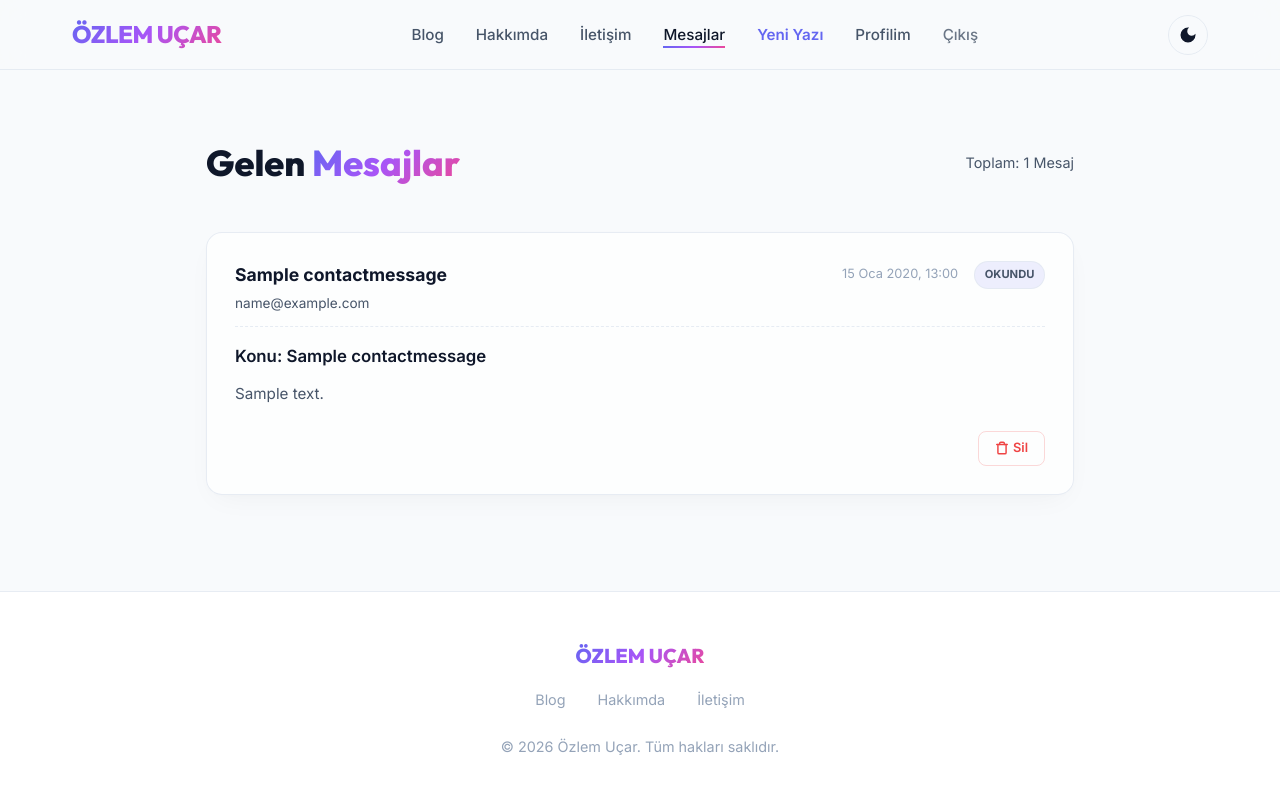
After one commit to ozlemucar29/OzlemUcarBlog, a Django app: page /messages/ in a window 1280 px wide. The commit adds this page. Run offline with Django 5.2, Linux system fonts and the light colour scheme; a user stored in the database is signed in; tables that the repository leaves empty hold one stand-in row (values such as "Sample post").

Commit message:
feat: iletisim formu bildirimlerini duzelt ve yeni mesaj paneli ekle

```diff
--- a/blog/templates/blog/base.html
+++ b/blog/templates/blog/base.html
@@ -21,6 +21,9 @@
                     <li><a href="{% url 'about' %}" class="nav-link {% if request.resolver_match.url_name == 'about' %}active{% endif %}">Hakkımda</a></li>
                     <li><a href="{% url 'contact' %}" class="nav-link {% if request.resolver_match.url_name == 'contact' %}active{% endif %}">İletişim</a></li>
                     {% if user.is_authenticated %}
+                        {% if user.is_staff or user.is_superuser %}
+                            <li><a href="{% url 'contact_messages' %}" class="nav-link {% if request.resolver_match.url_name == 'contact_messages' %}active{% endif %}">Mesajlar</a></li>
+                        {% endif %}
                         <li><a href="{% url 'post_create' %}" class="nav-link {% if request.resolver_match.url_name == 'post_create' %}active{% endif %}" style="color: var(--accent-color); font-weight: 600;">Yeni Yazı</a></li>
                         <li><a href="{% url 'profile' %}" class="nav-link {% if request.resolver_match.url_name == 'profile' %}active{% endif %}">Profilim</a></li>
                         <li><a href="{% url 'logout' %}" class="nav-link" style="opacity: 0.8;">Çıkış</a></li>
--- /dev/null
+++ b/blog/templates/blog/contact_messages.html
@@ -0,0 +1,69 @@
+{% extends 'blog/base.html' %}
+
+{% block title %}Mesajlar | Özlem Uçar{% endblock %}
+
+{% block content %}
+<div class="inbox-container">
+    <div class="inbox-header">
+        <h1 class="inbox-title">Gelen <span>Mesajlar</span></h1>
+        <div style="font-size: 0.9rem; color: var(--text-secondary);">
+            Toplam: {{ contact_messages.count }} Mesaj
+        </div>
+    </div>
+
+    {% if contact_messages %}
+        <div class="message-card-list">
+            {% for msg in contact_messages %}
+                <div class="message-item-card {% if not msg.is_read %}unread{% endif %}">
+                    <div class="message-item-header">
+                        <div class="message-sender-info">
+                            <span class="message-sender-name">{{ msg.name }}</span>
+                            <span class="message-sender-email">{{ msg.email }}</span>
+                        </div>
+                        <div class="message-meta-info">
+                            <span class="message-date">{{ msg.created_at|date:"d M Y, H:i" }}</span>
+                            {% if msg.is_read %}
+                                <span class="message-badge read">Okundu</span>
+                            {% else %}
+                                <span class="message-badge unread">Yeni</span>
+                            {% endif %}
+                        </div>
+                    </div>
+
+                    <div class="message-subject">Konu: {{ msg.subject }}</div>
+                    <div class="message-body-text">{{ msg.message }}</div>
+
+                    <div class="message-actions-bar">
+                        {% if not msg.is_read %}
+                            <a href="{% url 'contact_message_read' msg.pk %}" class="btn-sm btn-sm-primary">
+                                <svg width="14" height="14" viewBox="0 0 24 24" fill="none" stroke="currentColor" stroke-width="2.5" stroke-linecap="round" stroke-linejoin="round">
+                                    <polyline points="20 6 9 17 4 12"></polyline>
+                                </svg>
+                                Okundu İşaretle
+                            </a>
+                        {% endif %}
+                        <a href="{% url 'contact_message_delete' msg.pk %}" class="btn-sm btn-sm-danger" onclick="return confirm('Bu mesajı silmek istediğinize emin misiniz?');">
+                            <svg width="14" height="14" viewBox="0 0 24 24" fill="none" stroke="currentColor" stroke-width="2.5" stroke-linecap="round" stroke-linejoin="round">
+                                <polyline points="3 6 5 6 21 6"></polyline>
+                                <path d="M19 6v14a2 2 0 0 1-2 2H7a2 2 0 0 1-2-2V6m3 0V4a2 2 0 0 1 2-2h4a2 2 0 0 1 2 2v2"></path>
+                            </svg>
+                            Sil
+                        </a>
+                    </div>
+                </div>
+            {% endfor %}
+        </div>
+    {% else %}
+        <div class="empty-inbox-card">
+            <div class="empty-inbox-icon">
+                <svg width="64" height="64" viewBox="0 0 24 24" fill="none" stroke="currentColor" stroke-width="1.5" stroke-linecap="round" stroke-linejoin="round">
+                    <path d="M22 12h-6l-3 3-3-3H2"></path>
+                    <path d="M5.45 5.11L2 12v6a2 2 0 0 0 2 2h16a2 2 0 0 0 2-2v-6l-3.45-6.89A2 2 0 0 0 16.76 4H7.24a2 2 0 0 0-1.79 1.11z"></path>
+                </svg>
+            </div>
+            <h3>Gelen kutunuz boş</h3>
+            <p style="margin-top: 0.5rem; color: var(--text-muted);">Henüz bir iletişim mesajı almadınız.</p>
+        </div>
+    {% endif %}
+</div>
+{% endblock %}
--- a/blog/urls.py
+++ b/blog/urls.py
@@ -24,6 +24,11 @@ urlpatterns = [
     # User Profile
     path('profile/', views.profile_edit, name='profile'),
 
+    # Contact Messages Dashboard
+    path('messages/', views.contact_messages, name='contact_messages'),
+    path('messages/<int:pk>/read/', views.contact_message_read, name='contact_message_read'),
+    path('messages/<int:pk>/delete/', views.contact_message_delete, name='contact_message_delete'),
+
     # Post Approve
     path('post/<slug:slug>/approve/', views.post_approve, name='post_approve'),
     path('post/<slug:slug>/reject/', views.post_reject, name='post_reject'),
--- a/blog/views.py
+++ b/blog/views.py
@@ -373,3 +373,44 @@ def post_reject(request, slug):
     else:
         messages.error(request, "Bu işlem için yetkiniz bulunmamaktadır.")
         return redirect('post_list')
+
+
+@login_required(login_url='login')
+def contact_messages(request):
+    # Yetki kontrolü: Yalnızca yöneticiler (staff/superuser) görebilir
+    if not (request.user.is_superuser or request.user.is_staff):
+        messages.error(request, "Bu sayfaya erişim yetkiniz bulunmamaktadır.")
+        return redirect('post_list')
+
+    messages_list = ContactMessage.objects.all()
+    context = {
+        'contact_messages': messages_list
+    }
+    return render(request, 'blog/contact_messages.html', context)
+
+
+@login_required(login_url='login')
+def contact_message_read(request, pk):
+    # Yetki kontrolü: Yalnızca yöneticiler (staff/superuser) okundu yapabilir
+    if not (request.user.is_superuser or request.user.is_staff):
+        messages.error(request, "Bu işlem için yetkiniz bulunmamaktadır.")
+        return redirect('post_list')
+
+    message = get_object_or_404(ContactMessage, pk=pk)
+    message.is_read = True
+    message.save()
+    messages.success(request, "Mesaj okundu olarak işaretlendi.")
+    return redirect('contact_messages')
+
+
+@login_required(login_url='login')
+def contact_message_delete(request, pk):
+    # Yetki kontrolü: Yalnızca yöneticiler (staff/superuser) silebilir
+    if not (request.user.is_superuser or request.user.is_staff):
+        messages.error(request, "Bu işlem için yetkiniz bulunmamaktadır.")
+        return redirect('post_list')
+
+    message = get_object_or_404(ContactMessage, pk=pk)
+    message.delete()
+    messages.success(request, "Mesaj başarıyla silindi.")
+    return redirect('contact_messages')
--- a/static/css/style.css
+++ b/static/css/style.css
@@ -1050,3 +1050,207 @@ button, input, textarea, select {
     background-color: var(--bg-secondary);
     color: var(--text-primary);
 }
+
+@keyframes slideOut {
+    from {
+        transform: translateX(0);
+        opacity: 1;
+    }
+    to {
+        transform: translateX(100%);
+        opacity: 0;
+    }
+}
+
+.toast.success {
+    border-left-color: #10b981;
+}
+.toast.error {
+    border-left-color: #ef4444;
+}
+.toast.info {
+    border-left-color: #3b82f6;
+}
+.toast.warning {
+    border-left-color: #f59e0b;
+}
+
+/* Contact Messages Dashboard Styles */
+.inbox-container {
+    max-width: 900px;
+    margin: 4rem auto 6rem;
+    padding: 0 1rem;
+}
+
+.inbox-header {
+    display: flex;
+    justify-content: space-between;
+    align-items: center;
+    margin-bottom: 2.5rem;
+}
+
+.inbox-title {
+    font-family: var(--font-heading);
+    font-size: 2.25rem;
+    font-weight: 800;
+}
+
+.inbox-title span {
+    background: var(--accent-gradient);
+    -webkit-background-clip: text;
+    -webkit-text-fill-color: transparent;
+}
+
+.message-card-list {
+    display: flex;
+    flex-direction: column;
+    gap: 1.5rem;
+}
+
+.message-item-card {
+    background: var(--bg-card);
+    border: 1px solid var(--border-color);
+    border-radius: 16px;
+    padding: 1.75rem;
+    box-shadow: var(--card-shadow);
+    transition: all 0.3s ease;
+    position: relative;
+    overflow: hidden;
+}
+
+.message-item-card.unread {
+    border-left: 4px solid var(--accent-color);
+}
+
+.message-item-card:hover {
+    transform: translateY(-2px);
+    box-shadow: var(--card-shadow-hover);
+    border-color: var(--accent-color);
+}
+
+.message-item-header {
+    display: flex;
+    justify-content: space-between;
+    align-items: flex-start;
+    flex-wrap: wrap;
+    gap: 1rem;
+    margin-bottom: 1rem;
+    border-bottom: 1px dashed var(--border-color);
+    padding-bottom: 0.75rem;
+}
+
+.message-sender-info {
+    display: flex;
+    flex-direction: column;
+    gap: 0.25rem;
+}
+
+.message-sender-name {
+    font-weight: 700;
+    color: var(--text-primary);
+    font-size: 1.1rem;
+}
+
+.message-sender-email {
+    font-size: 0.85rem;
+    color: var(--text-secondary);
+}
+
+.message-meta-info {
+    display: flex;
+    align-items: center;
+    gap: 1rem;
+}
+
+.message-date {
+    font-size: 0.8rem;
+    color: var(--text-muted);
+}
+
+.message-badge {
+    padding: 0.25rem 0.6rem;
+    font-size: 0.7rem;
+    font-weight: 700;
+    border-radius: 20px;
+    text-transform: uppercase;
+}
+
+.message-badge.unread {
+    background-color: rgba(99, 102, 241, 0.1);
+    color: var(--accent-color);
+    border: 1px solid rgba(99, 102, 241, 0.2);
+}
+
+.message-badge.read {
+    background-color: var(--badge-bg);
+    color: var(--text-secondary);
+    border: 1px solid var(--border-color);
+}
+
+.message-subject {
+    font-weight: 600;
+    color: var(--text-primary);
+    margin-bottom: 0.75rem;
+    font-size: 1.05rem;
+}
+
+.message-body-text {
+    color: var(--text-secondary);
+    line-height: 1.6;
+    font-size: 0.95rem;
+    white-space: pre-line;
+    margin-bottom: 1.5rem;
+}
+
+.message-actions-bar {
+    display: flex;
+    gap: 1rem;
+    justify-content: flex-end;
+}
+
+.btn-sm {
+    padding: 0.4rem 1rem;
+    font-size: 0.8rem;
+    border-radius: 8px;
+    font-weight: 600;
+    display: inline-flex;
+    align-items: center;
+    gap: 0.25rem;
+    cursor: pointer;
+    transition: all 0.2s ease;
+}
+
+.btn-sm-primary {
+    background: var(--accent-gradient);
+    color: #ffffff;
+    border: none;
+}
+
+.btn-sm-primary:hover {
+    opacity: 0.9;
+}
+
+.btn-sm-danger {
+    background: transparent;
+    color: #ef4444;
+    border: 1px solid rgba(239, 68, 68, 0.2);
+}
+
+.btn-sm-danger:hover {
+    background: rgba(239, 68, 68, 0.05);
+    border-color: #ef4444;
+}
+
+.empty-inbox-card {
+    text-align: center;
+    padding: 4rem 2rem;
+    background: var(--bg-card);
+    border: 1px solid var(--border-color);
+    border-radius: 20px;
+    color: var(--text-secondary);
+}
+
+.empty-inbox-icon {
+    color: var(--text-muted);
+    margin-bottom: 1.5rem;
+}
```
Also changed, not shown: blog/tests.py (+64 -0 lines).
